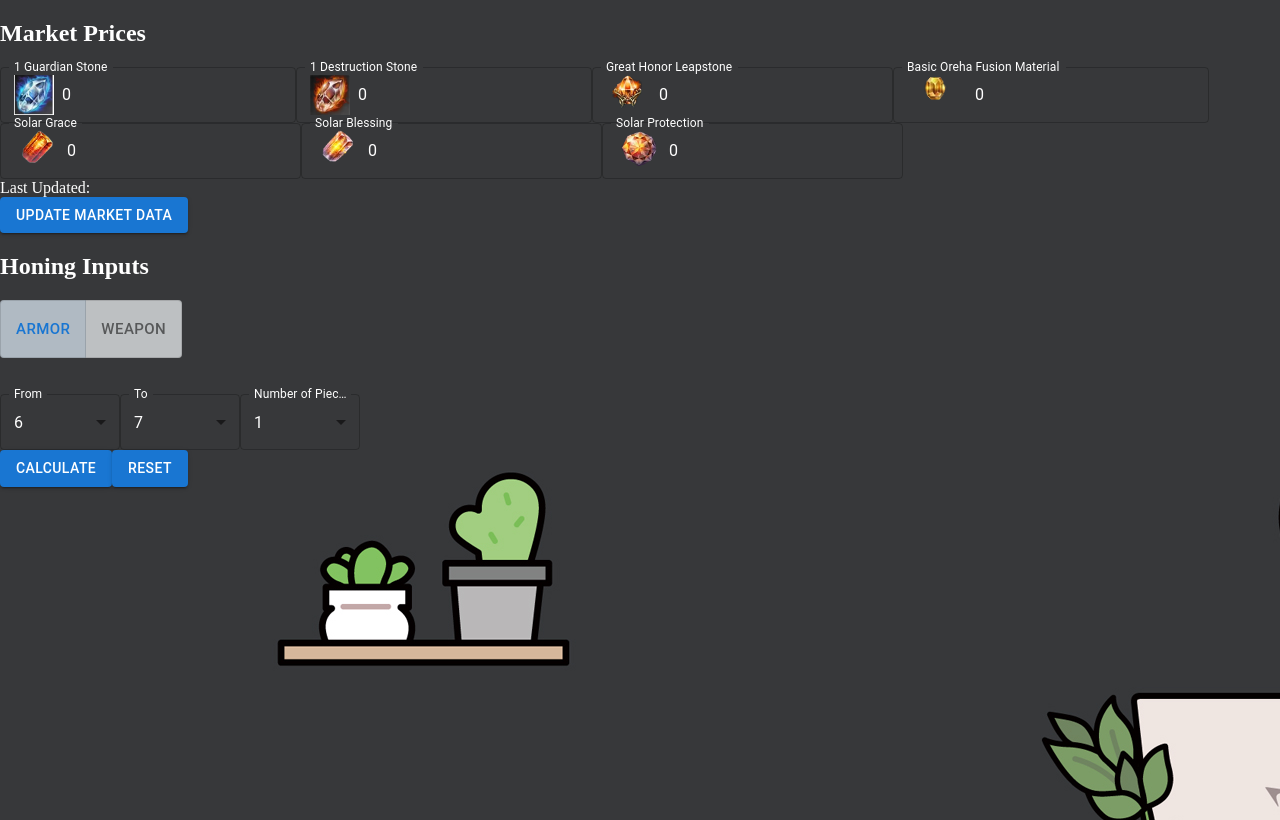
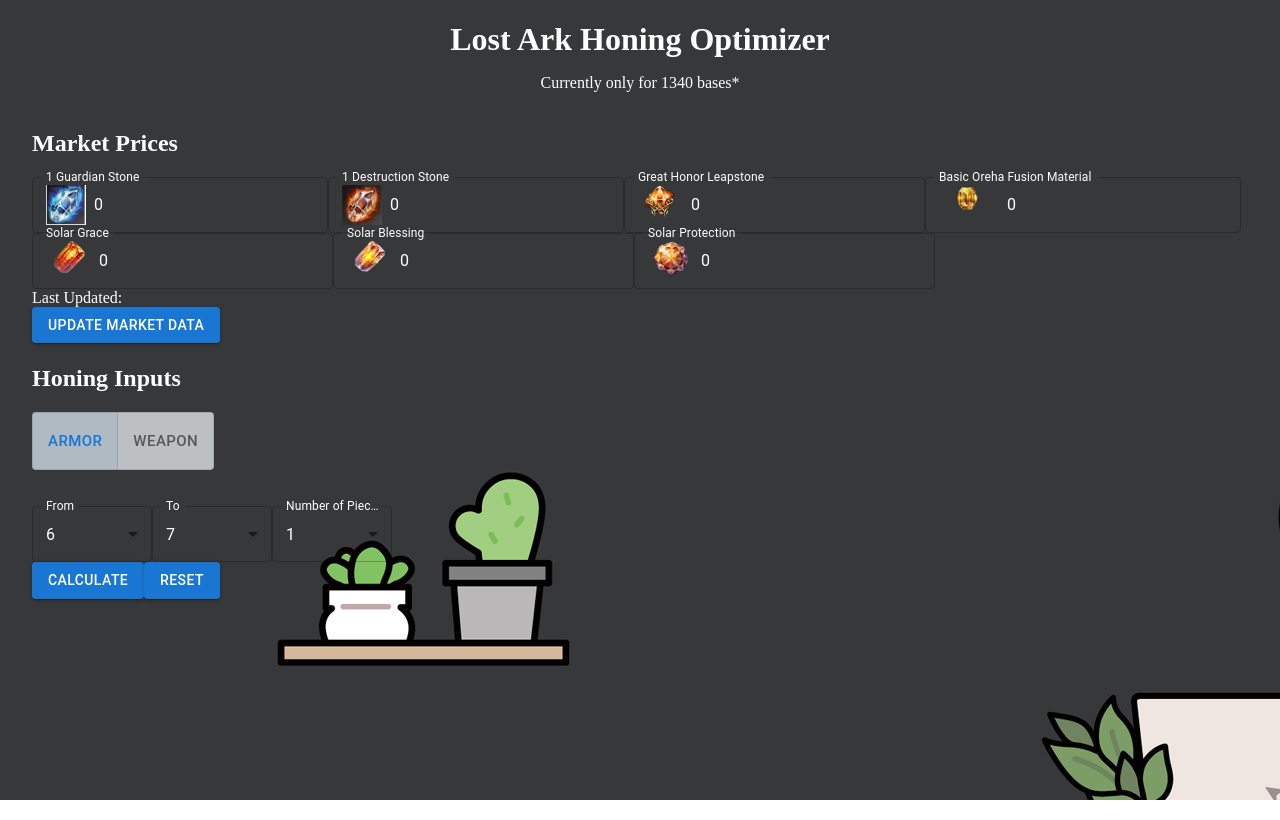
Before and after one commit to derhin1/LAHoningOptimizer, a React (Create React App) app: page / in a window 1280 px wide. Built offline with nearby package versions, Linux system fonts and the light colour scheme; no server answers.

Commit message:
finished base styling

```diff
--- a/src/components/App.js
+++ b/src/components/App.js
@@ -1,5 +1,5 @@
 import React from "react";
-import { PriceInputs, UpgradeInputs } from "./";
+import { PriceInputs, UpgradeInputs, Title } from "./";
 import { ToastContainer, toast } from "react-toastify";
 import "react-toastify/dist/ReactToastify.css";
 const App = () => {
@@ -16,6 +16,7 @@
         draggable
         pauseOnHover={false}
       />
+      <Title />
       <PriceInputs />
       <UpgradeInputs />
     </div>
--- /dev/null
+++ b/src/components/Title.jsx
@@ -0,0 +1,12 @@
+import react from "react";
+
+const Title = () => {
+  return (
+    <div className="title-page">
+      <h1>Lost Ark Honing Optimizer</h1>
+      <p>Currently only for 1340 bases*</p>
+    </div>
+  );
+};
+
+export default Title;
--- a/src/components/UpgradeInputs.jsx
+++ b/src/components/UpgradeInputs.jsx
@@ -79,7 +79,7 @@
       <br></br>
       <br></br>
       <br></br>
-      <div className="testing123123">
+      <div className="honing-input-container">
         <Box className="honing-input">
           <FormControl fullWidth>
             <InputLabel
--- a/src/components/index.js
+++ b/src/components/index.js
@@ -3,3 +3,4 @@
 export { default as UpgradeInputs } from "./UpgradeInputs";
 export { default as calculateHoning } from "./calculateHoning";
 export { default as CostTable } from "./CostTable";
+export { default as Title } from "./Title";
--- a/src/style/index.css
+++ b/src/style/index.css
@@ -18,16 +18,16 @@
   background-image: url('../images/background.png');
 }
 
-/* .market-price{
-  display:flex;
-  flex-direction: column;
-  max-width: 12rem;
+ .market-price{
+  padding-top: .1rem;
+  padding-left: 2rem;
 }
 
-.market-price-button{
-max-width: auto;
- height: auto;
-} */
+.honing-values{
+  padding-top: .1rem;
+  padding-left: 2rem;
+}
+
 
 .honing-input {
   width: 120px;
@@ -35,7 +35,6 @@
 
 .cost-table{
   margin-left: 12rem;
-  /* padding-left: 5rem; */
   width: 80rem;
 }
 
@@ -53,12 +52,6 @@
   top: 10px;
 
 }
-
-/* .table-combination-image-gold {
-  position: relative;
-  bottom: 10px;
-  left: 35px;
-} */
 
 .table-combination-header-image{
   position: relative;
@@ -83,7 +76,18 @@
   color: white;
 }
 
-.testing123123{
+.honing-input-container{
   display: flex;
   flex-direction: row;
 }
+
+.title-page{
+  display:flex;
+  flex-direction: column;
+  align-items: center;
+}
+
+h1{
+  padding-bottom: 0;
+  margin-bottom: 0;
+}
```
